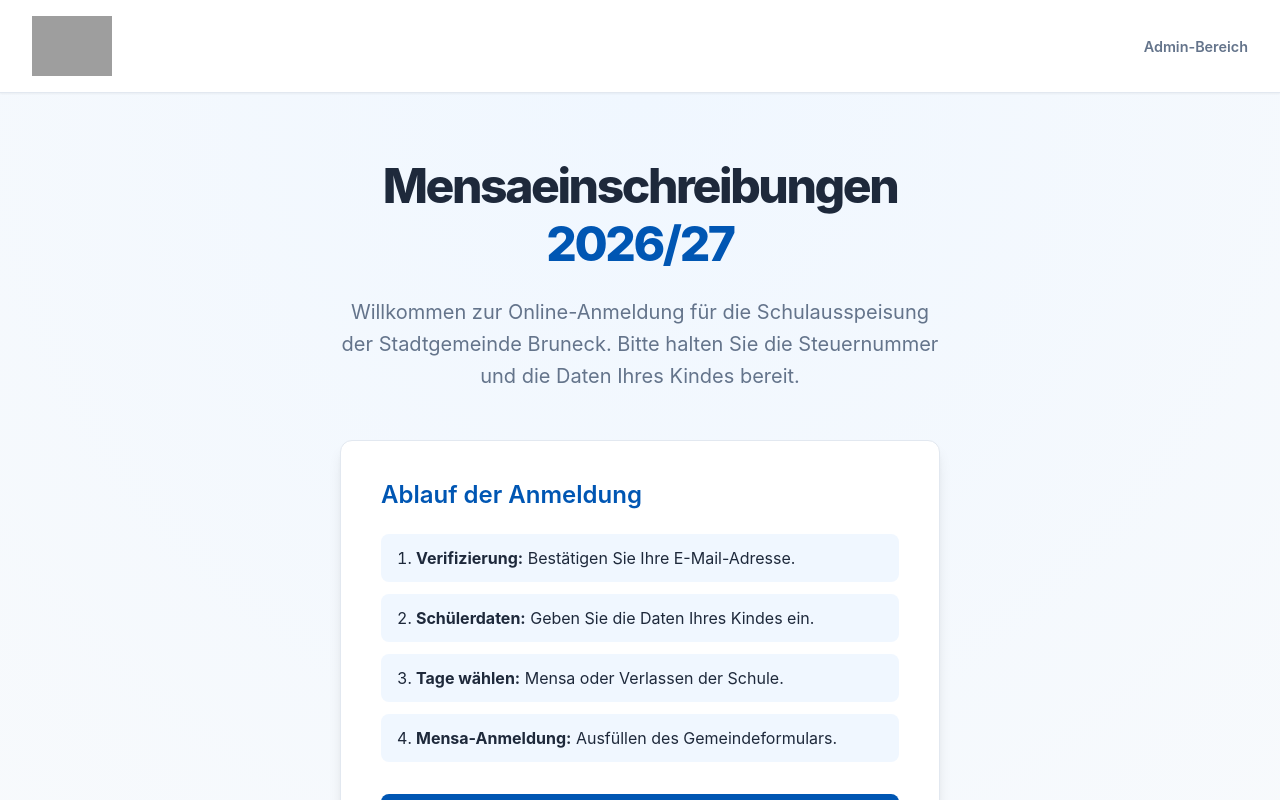
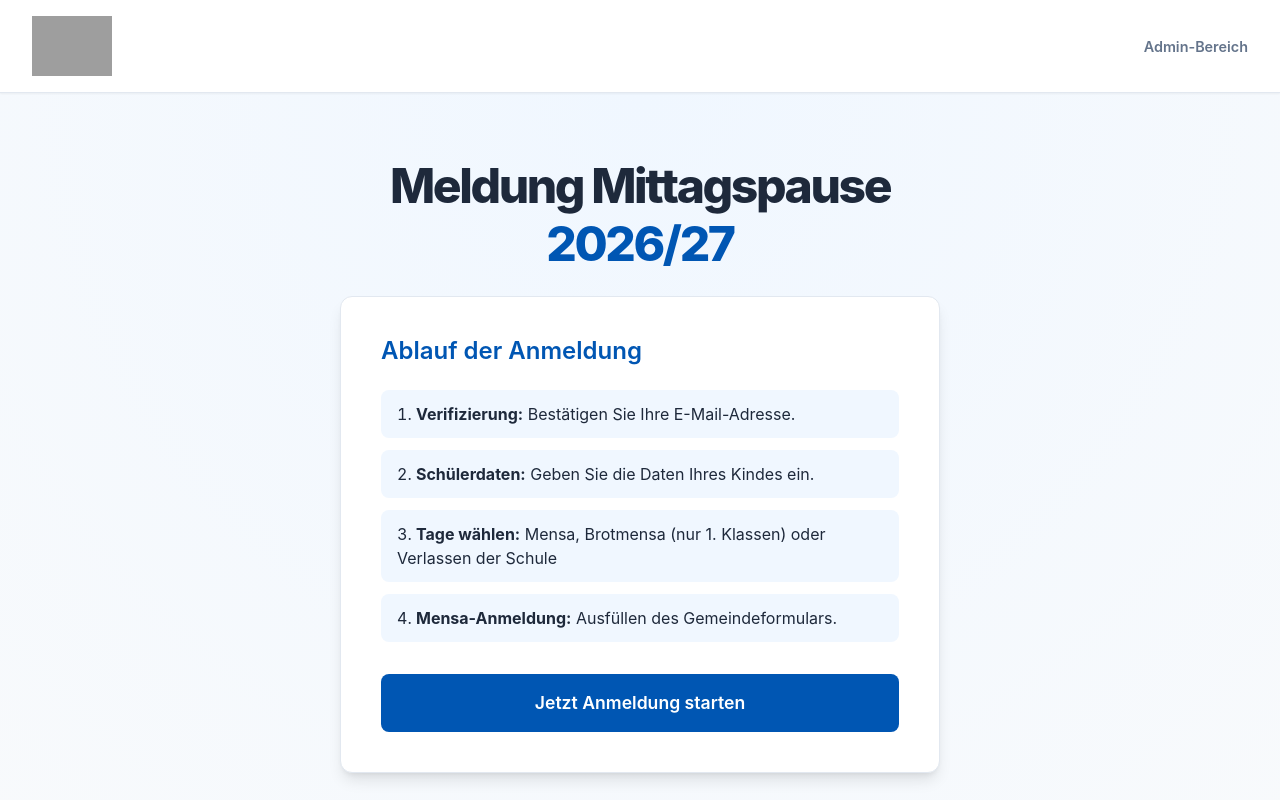
Before and after one commit to jancimadom/mensaeinschreibungen, a Next.js app: page / in a window 1280 px wide. Shown: the top 800 px of the page. Built offline with nearby package versions, Linux system fonts and the light colour scheme; grey boxes are pictures that could not be loaded.

Commit message:
feat: implement enrollment summary component, landing page, and enhanced email whitelist authentication logic

```diff
--- a/app/page.tsx
+++ b/app/page.tsx
@@ -5,18 +5,14 @@ export default function Home() {
   return (
     <div className={styles.container}>
       <div className={styles.hero}>
-        <h1 className={styles.title}>Mensaeinschreibungen <br/> <span className={styles.accent}>2026/27</span></h1>
-        <p className={styles.subtitle}>
-          Willkommen zur Online-Anmeldung für die Schulausspeisung der Stadtgemeinde Bruneck.
-          Bitte halten Sie die Steuernummer und die Daten Ihres Kindes bereit.
-        </p>
+        <h1 className={styles.title}>Meldung Mittagspause <br/> <span className={styles.accent}>2026/27</span></h1>
 
         <div className={styles.card}>
           <h2>Ablauf der Anmeldung</h2>
           <ol className={styles.steps}>
             <li><strong>Verifizierung:</strong> Bestätigen Sie Ihre E-Mail-Adresse.</li>
             <li><strong>Schülerdaten:</strong> Geben Sie die Daten Ihres Kindes ein.</li>
-            <li><strong>Tage wählen:</strong> Mensa oder Verlassen der Schule.</li>
+            <li><strong>Tage wählen:</strong> Mensa, Brotmensa (nur 1. Klassen) oder Verlassen der Schule</li>
             <li><strong>Mensa-Anmeldung:</strong> Ausfüllen des Gemeindeformulars.</li>
           </ol>
           <Link href="/enroll" className={styles.ctaButton}>
```
Also changed, not shown: app/enroll/components/Step4Summary.tsx (+8 -5 lines), auth.ts (+23 -2 lines).
